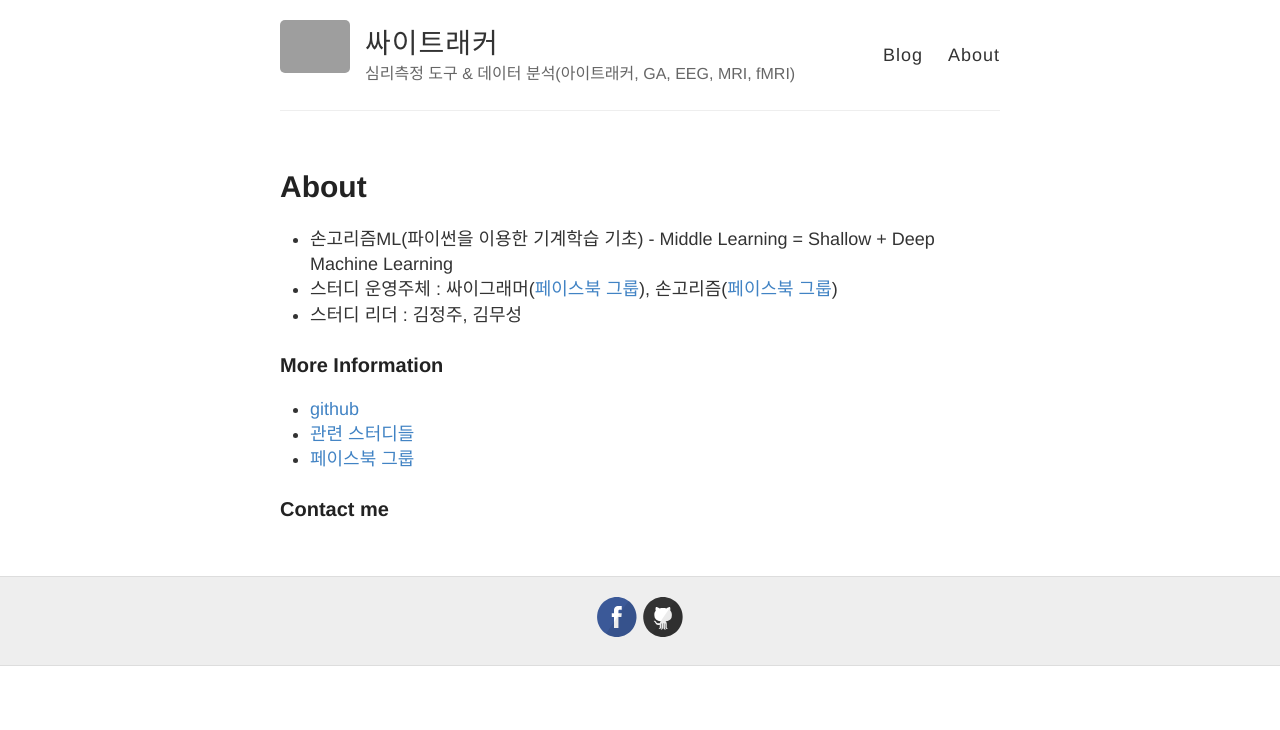
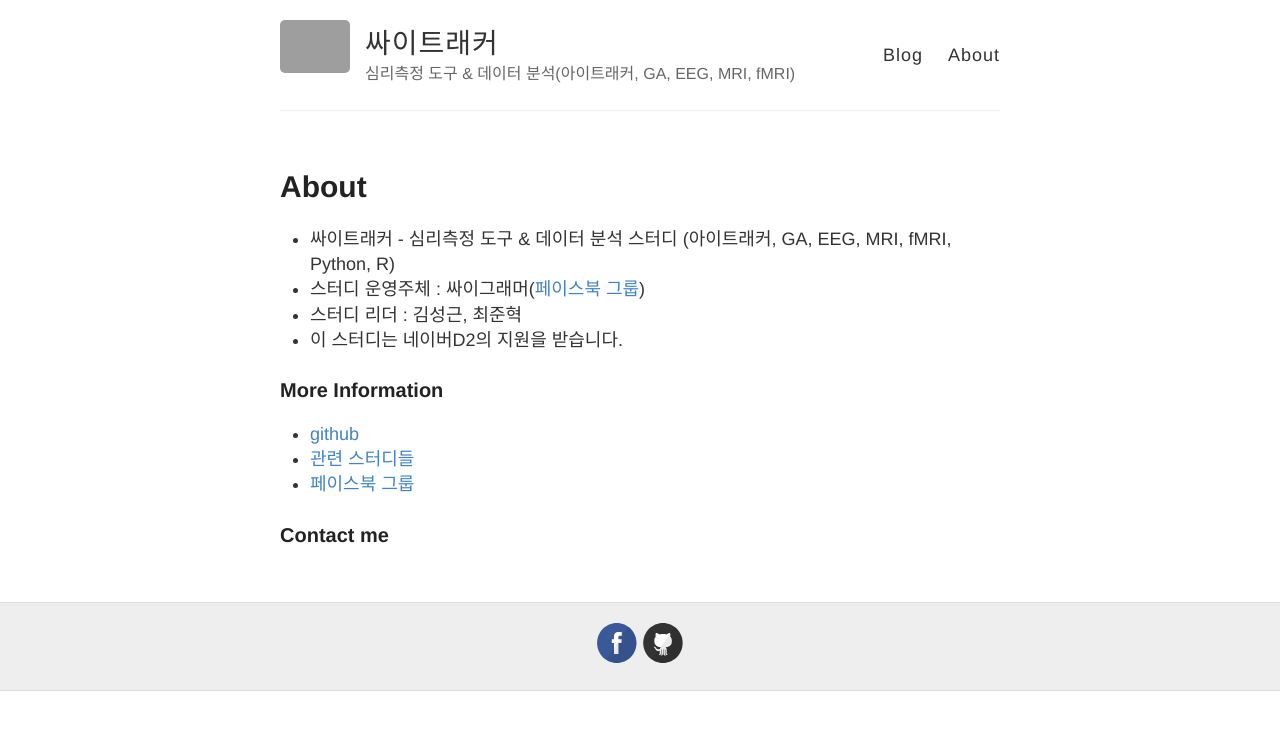
Before and after one commit to psygrammer/psytracker, a Jekyll site: the page built from about.md, in a window 1280 px wide. Shown: the top 730 px of the page. Built offline with Jekyll 4.4.1, drawn with Linux system fonts in a browser that asks for light colours; Markdown is read by kramdown in place of the engine named in the settings; grey boxes are pictures that could not be loaded.

Commit message:
Update about.md

```diff
--- a/about.md
+++ b/about.md
@@ -4,15 +4,16 @@ title: About
 permalink: /about/
 ---
 
-* 손고리즘ML(파이썬을 이용한 기계학습 기초) - Middle Learning = Shallow + Deep Machine Learning
-* 스터디 운영주체 : 싸이그래머([페이스북 그룹](https://www.facebook.com/groups/psygrammer/)), 손고리즘([페이스북 그룹](https://www.facebook.com/groups/songorithm/))
-* 스터디 리더 : 김정주, 김무성
+* 싸이트래커 - 심리측정 도구 & 데이터 분석 스터디 (아이트래커, GA, EEG, MRI, fMRI, Python, R)
+* 스터디 운영주체 : 싸이그래머([페이스북 그룹](https://www.facebook.com/groups/psygrammer/))
+* 스터디 리더 : 김성근, 최준혁
+* 이 스터디는 네이버D2의 지원을 받습니다.
 
 ### More Information
 
-* [github](https://github.com/songorithm/ML)
-* [관련 스터디들](http://songorithm.github.io/)
-* [페이스북 그룹](https://www.facebook.com/groups/songorithm/)
+* [github](https://github.com/psygrammer/psytracker)
+* [관련 스터디들](http://psygrammer.github.io/)
+* [페이스북 그룹](https://www.facebook.com/groups/psygrammer/)
 
 
 ### Contact me
```
